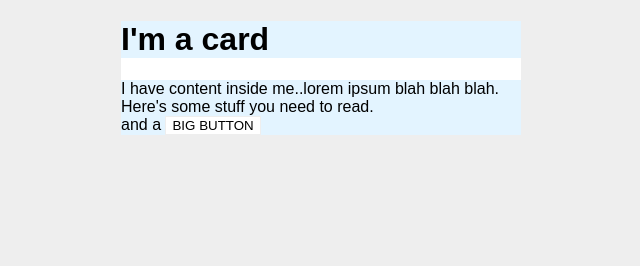
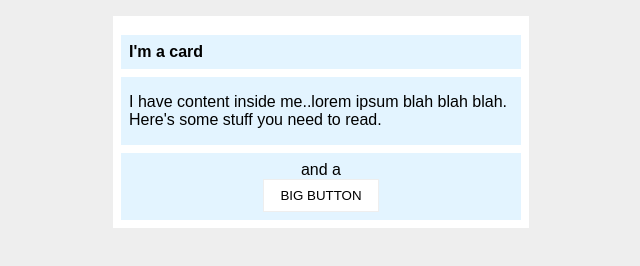
Before and after one commit to szxivk/odin-project-webdev-2024, a plain HTML site: page odin-proj/webdev-foundations/css-exercises/block-and-inline/02-margin-and-padding-2/index.html in a window 1280 px wide. Shown: the whole page, without its empty margins (319-959 px from the left). Drawn offline with Linux system fonts and the light colour scheme.

Commit message:
Update style.css file final solution for "css-exercises/block-and-inline/02-margin-and-padding-2"

```diff
--- a/odin-proj/webdev-foundations/css-exercises/block-and-inline/02-margin-and-padding-2/style.css
+++ b/odin-proj/webdev-foundations/css-exercises/block-and-inline/02-margin-and-padding-2/style.css
@@ -7,21 +7,32 @@ font-family: sans-serif;
 width: 400px;
 background: #fff;
 margin: 16px auto;
+padding: 8px;
 }
 
 .title {
 background: #e3f4ff;
+padding: 8px;
+font-size: 16px;
+margin-bottom: 8px;
 }
 
 .content {
 background: #e3f4ff;
+padding: 16px 8px;
+margin-bottom: 8px;
 }
 
 .button-container {
 background: #e3f4ff;
+text-align: center;
+padding: 8px;
 }
 
 button {
 background: white;
 border: 1px solid #eee;
+display: block;
+padding: 8px 16px;
+margin: 0 auto;
 }
```
